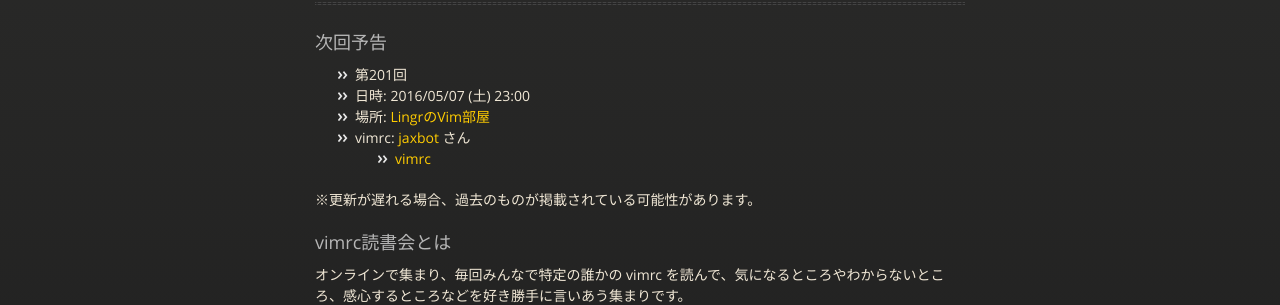
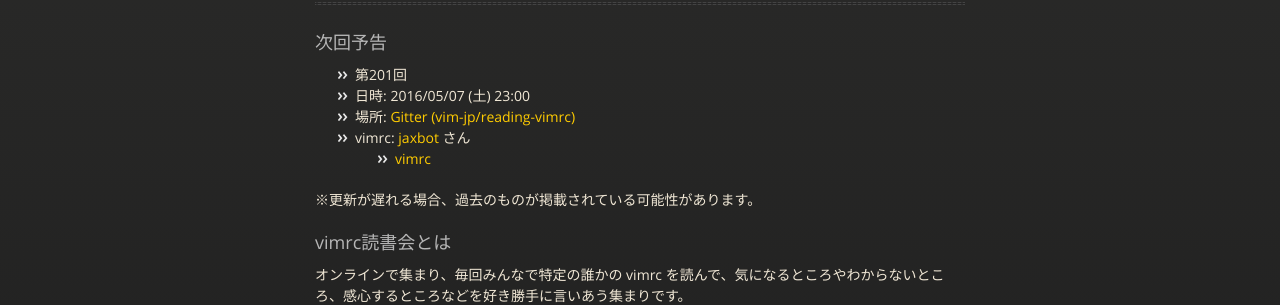
Before and after one commit to vim-jp/reading-vimrc, a Jekyll site: the page built from index.md, in a window 1280 px wide and 900 px high. Shown: the part 129-434 px from the top of the window. Built offline with Jekyll 4.4.1, drawn with Linux system fonts in a browser that asks for light colours; nearby versions of some CDN libraries.

Commit message:
開催場所を更新

```diff
--- a/index.md
+++ b/index.md
@@ -24,7 +24,7 @@ title: vimrc読書会
                 {{ next.date | date: " %H:%M" }}
               </span>
     </li>
-    <li>場所: <a href="http://lingr.com/room/vim">LingrのVim部屋</a></li>
+    <li>場所: <a href="https://gitter.im/vim-jp/reading-vimrc">Gitter (vim-jp/reading-vimrc)</a></li>
     <li>vimrc: <a href="{{ next.author.url }}"> {{ next.author.name }}</a> さん
         {% if next.part %} ({{ next.part }}) {% endif %}
     </li>
```
